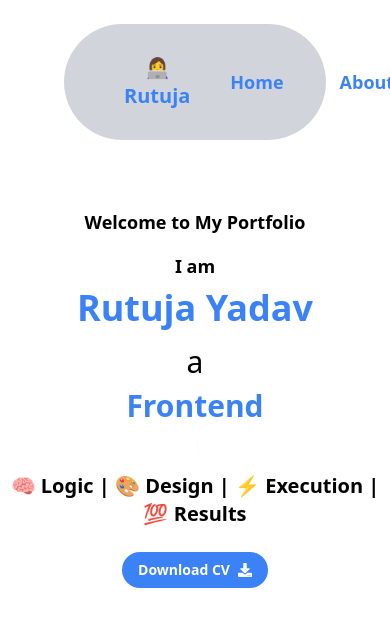
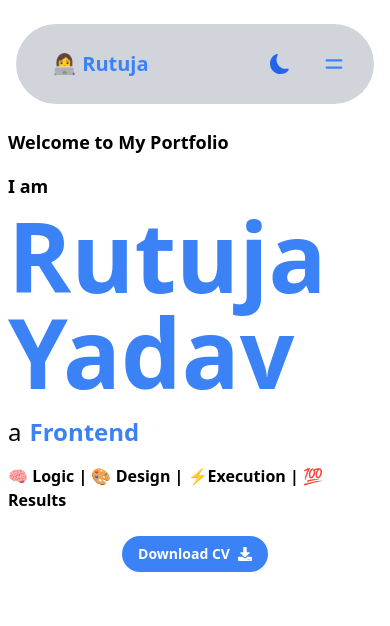
Before and after one commit to Rutu-yadav/portfolio, a React (Vite) app: page / in a window 390 px wide. Shown: the top 626 px of the page. Built offline with nearby package versions, Linux system fonts and the light colour scheme.

Commit message:
navbar responsive

```diff
--- a/src/components/AboutSection/AboutMe.jsx
+++ b/src/components/AboutSection/AboutMe.jsx
@@ -38,9 +38,9 @@ I'm excited to start my career and work on real-world projects!
   return (
     <div
       id="about"
-      className="min-h-screen flex justify-center items-center  sm:py-16 md:py-20"
+      className="min-h-screen flex justify-center items-center pt-20 sm:py-16 md:py-20"
     >
-      <div className="container mx-auto px-4 sm:px-6 md:px-8 lg:px-12">
+      <div className=" mx-auto px-4 sm:px-6 md:px-8 lg:px-12">
         <h1 className="text-3xl sm:text-4xl font-bold text-center mt-6 sm:mt-10 text-blue-900 dark:text-blue-400">
           About Me
         </h1>
--- a/src/components/Contact/Contact.jsx
+++ b/src/components/Contact/Contact.jsx
@@ -33,7 +33,7 @@ function Contact() {
       );
   };
   return (
-    <div id="contact" className="h-screen ">
+    <div id="contact" className="pt-28">
       <div className="">
         <h1 className="text-4xl font-bold text-center mb-10 text-blue-900 dark:text-blue-400">
           Contact Me
--- a/src/components/Footer.jsx
+++ b/src/components/Footer.jsx
@@ -2,7 +2,7 @@ import React from "react";
 
 function Footer() {
   return (
-    <div className="text-center mt-12 sm:mt-4">
+    <div className="text-center mt-12 sm:mt-4 bg-blue-100 dark:bg-gray-800 p-4 rounded-lg shadow-lg">
       <p className="text-gray-600">
         © {new Date().getFullYear()} All Rights Reserved | Developed with ❤️ by{" "}
         <span className="text-blue-500 font-semibold dark:text-blue-500">
--- a/src/components/Home/Home.jsx
+++ b/src/components/Home/Home.jsx
@@ -34,12 +34,12 @@ function Home() {
       </div>
       <div className="h-screen flex flex-col lg:flex-row">
         <div className="w-full lg:w-1/2 flex items-center justify-center bg-white dark:bg-[#111827] px-2 sm:px-6 md:px-8 lg:px-12">
-          <div className="text-black dark:text-white text-center lg:text-left mt-52">
+          <div className="text-black dark:text-white text-center lg:text-left mt-32">
             <motion.h1
               initial={{ opacity: 0, y: 100 }}
               animate={{ opacity: 1, y: 0 }}
               transition={{ duration: 1 }}
-              className="text-lg sm:text-xl md:text-2xl font-bold mb-4"
+              className="text-lg sm:text-xl md:text-2xl font-bold mb-4 text-left"
             >
               Welcome to My Portfolio
             </motion.h1>
@@ -47,7 +47,7 @@ function Home() {
               initial={{ opacity: 0, y: 100 }}
               animate={{ opacity: 1, y: 0 }}
               transition={{ duration: 0.5, delay: 0.2 }}
-              className="text-lg sm:text-xl md:text-2xl font-bold text-black dark:text-white mb-2"
+              className="text-lg sm:text-xl md:text-2xl font-bold text-black dark:text-white mb-2 text-left"
             >
               I am
             </motion.p>
@@ -55,7 +55,7 @@ function Home() {
               initial={{ opacity: 0, y: 100 }}
               animate={{ opacity: 1, y: 0 }}
               transition={{ duration: 0.5, delay: 0.4 }}
-              className="text-4xl sm:text-5xl md:text-6xl lg:text-7xl font-bold text-blue-500 mb-4"
+              className="text-8xl sm:text-5xl md:text-6xl lg:text-7xl font-bold text-blue-500 mb-4 text-left"
             >
               Rutuja Yadav
             </motion.p>
@@ -63,10 +63,10 @@ function Home() {
               initial={{ opacity: 0, x: 20 }}
               animate={{ opacity: 1, x: 0 }}
               transition={{ duration: 0.5, delay: 0.6 }}
-              className="flex flex-col sm:flex-row items-center justify-center lg:justify-start gap-2"
+              className="flex  sm:flex-row t gap-2"
             >
-              <span className="text-3xl sm:text-4xl md:text-5xl">a</span>
-              <span className="text-3xl sm:text-4xl md:text-5xl font-bold text-blue-500">
+              <span className="text-2xl sm:text-4xl md:text-5xl ">a</span>
+              <span className="text-2xl sm:text-4xl md:text-5xl font-bold text-blue-500 text-left">
                 {text}
               </span>
               <Cursor />
@@ -75,9 +75,9 @@ function Home() {
               initial={{ opacity: 0, y: 20 }}
               animate={{ opacity: 1, y: 0 }}
               transition={{ duration: 0.5, delay: 0.8 }}
-              className="mt-4 text-xl sm:text-2xl font-bold"
+              className="mt-4 text-base sm:text-2xl font-bold text-left "
             >
-              🧠 Logic | 🎨 Design | ⚡ Execution | 💯 Results
+              🧠 Logic | 🎨 Design | ⚡Execution | 💯 Results
             </motion.div>
             <motion.div
               initial={{ opacity: 0, y: 20 }}
@@ -108,10 +108,10 @@ function Home() {
           initial={{ opacity: 0, x: 50 }}
           animate={{ opacity: 1, x: 0 }}
           transition={{ duration: 0.8, delay: 0.5 }}
-          className="w-full lg:w-1/2 relative hidden  sm:block "
+          className="w-full lg:w-1/2 relative  hidden sm:block "
         >
           <div
-            className="absolute inset-0 bg-no-repeat bg-center mt-20 p-8 sm:p-16 md:p-24 lg:p-32"
+            className="absolute inset-0 bg-no-repeat bg-center  mt-20 p-8 sm:p-16 md:p-24 lg:p-32"
             style={{ backgroundImage: "url('/Images/office-work-11.svg')" }}
           />
         </motion.div>
--- a/src/components/Home/NavBar/Navbar.jsx
+++ b/src/components/Home/NavBar/Navbar.jsx
@@ -1,8 +1,99 @@
+// import React, { useState, useEffect } from "react";
+// import { BsSunFill, BsMoonFill } from "react-icons/bs";
+
+// export const Navbar = () => {
+//   const [isDarkMode, setIsDarkMode] = useState(false);
+
+//   useEffect(() => {
+//     // Check if user has a theme preference in localStorage
+//     const savedTheme = localStorage.getItem("theme");
+//     if (savedTheme) {
+//       setIsDarkMode(savedTheme === "dark");
+//       document.documentElement.classList.toggle("dark", savedTheme === "dark");
+//     }
+//   }, []);
+
+//   const toggleTheme = () => {
+//     setIsDarkMode(!isDarkMode);
+//     document.documentElement.classList.toggle("dark");
+//     localStorage.setItem("theme", !isDarkMode ? "dark" : "light");
+//   };
+
+//   const scrollToSection = (sectionId) => {
+//     const element = document.getElementById(sectionId);
+//     if (element) {
+//       element.scrollIntoView({ behavior: "smooth" });
+//     }
+//   };
+
+//   return (
+//     <div className="fixed top-6 left-0 right-0 z-50 mx-16 ">
+//       <div className="flex justify-between items-center p-5 rounded-full bg-gray-300 dark:bg-gray-800 text-blue-500 dark:text-blue-400">
+//         <button
+//           onClick={() => scrollToSection("home")}
+//           className="text-xl font-bold hover:text-blue-600 dark:hover:text-blue-300 transition-colors mx-10"
+//         >
+//           👩‍💻 Rutuja
+//         </button>
+
+//         <div className="flex items-center gap-14 ">
+//           <button
+//             onClick={() => scrollToSection("home")}
+//             className="hover:text-blue-600 dark:hover:text-blue-300 transition-colors text-lg font-bold"
+//           >
+//             Home
+//           </button>
+//           <button
+//             onClick={() => scrollToSection("about")}
+//             className="hover:text-blue-600 dark:hover:text-blue-300 transition-colors text-lg font-bold"
+//           >
+//             About
+//           </button>
+//           <button
+//             onClick={() => scrollToSection("skills")}
+//             className="hover:text-blue-600 dark:hover:text-blue-300 transition-colors text-lg font-bold"
+//           >
+//             Skills
+//           </button>
+//           <button
+//             onClick={() => scrollToSection("projects")}
+//             className="hover:text-blue-600 dark:hover:text-blue-300 transition-colors text-lg font-bold"
+//           >
+//             Projects
+//           </button>
+//         </div>
+//         <div className="flex items-center gap-8">
+//           <button
+//             onClick={toggleTheme}
+//             className="p-2 rounded-full hover:bg-gray-200 dark:hover:bg-gray-700 transition-colors text-lg font-bold"
+//             aria-label="Toggle theme"
+//           >
+//             {isDarkMode ? (
+//               <BsSunFill className="w-5 h-5 text-yellow-400" />
+//             ) : (
+//               <BsMoonFill className="w-5 h-5 text-blue-600" />
+//             )}
+//           </button>
+//           <button
+//             onClick={() => scrollToSection("contact")}
+//             className=" dark:hover:text-blue-300 transition-colors rounded-full border-2 border-blue-500 px-4 dark:bg-gray-800 p-2 text-lg font-bold hover:bg-blue-500 hover:text-white hover:dark:bg-blue-500 hover:dark:text-white"
+//           >
+//             Contact me
+//           </button>
+//         </div>
+//       </div>
+//     </div>
+//   );
+// };
+
 import React, { useState, useEffect } from "react";
 import { BsSunFill, BsMoonFill } from "react-icons/bs";
+import { HiMenuAlt4 } from "react-icons/hi";
+import { IoClose } from "react-icons/io5";
 
 export const Navbar = () => {
   const [isDarkMode, setIsDarkMode] = useState(false);
+  const [isMenuOpen, setIsMenuOpen] = useState(false);
 
   useEffect(() => {
     // Check if user has a theme preference in localStorage
@@ -23,20 +114,22 @@ export const Navbar = () => {
     const element = document.getElementById(sectionId);
     if (element) {
       element.scrollIntoView({ behavior: "smooth" });
+      setIsMenuOpen(false); // Close menu after clicking
     }
   };
 
   return (
-    <div className="fixed top-6 left-0 right-0 z-50 mx-16 ">
+    <div className="fixed top-6 left-0 right-0 z-50 mx-4 md:mx-16">
       <div className="flex justify-between items-center p-5 rounded-full bg-gray-300 dark:bg-gray-800 text-blue-500 dark:text-blue-400">
         <button
           onClick={() => scrollToSection("home")}
-          className="text-xl font-bold hover:text-blue-600 dark:hover:text-blue-300 transition-colors mx-10"
+          className="text-xl font-bold hover:text-blue-600 dark:hover:text-blue-300 transition-colors mx-4 md:mx-10"
         >
           👩‍💻 Rutuja
         </button>
 
-        <div className="flex items-center gap-14 ">
+        {/* Desktop Navigation */}
+        <div className="hidden md:flex items-center gap-14">
           <button
             onClick={() => scrollToSection("home")}
             className="hover:text-blue-600 dark:hover:text-blue-300 transition-colors text-lg font-bold"
@@ -62,7 +155,8 @@ export const Navbar = () => {
             Projects
           </button>
         </div>
-        <div className="flex items-center gap-8">
+
+        <div className="flex items-center gap-4 md:gap-8">
           <button
             onClick={toggleTheme}
             className="p-2 rounded-full hover:bg-gray-200 dark:hover:bg-gray-700 transition-colors text-lg font-bold"
@@ -74,14 +168,66 @@ export const Navbar = () => {
               <BsMoonFill className="w-5 h-5 text-blue-600" />
             )}
           </button>
+
+          {/* Hamburger Menu Button */}
+          <button
+            onClick={() => setIsMenuOpen(!isMenuOpen)}
+            className="md:hidden p-2 rounded-full hover:bg-gray-200 dark:hover:bg-gray-700 transition-colors"
+            aria-label="Toggle menu"
+          >
+            {isMenuOpen ? (
+              <IoClose className="w-6 h-6" />
+            ) : (
+              <HiMenuAlt4 className="w-6 h-6" />
+            )}
+          </button>
+
           <button
             onClick={() => scrollToSection("contact")}
-            className=" dark:hover:text-blue-300 transition-colors rounded-full border-2 border-blue-500 px-4 dark:bg-gray-800 p-2 text-lg font-bold hover:bg-blue-500 hover:text-white hover:dark:bg-blue-500 hover:dark:text-white"
+            className="hidden md:block dark:hover:text-blue-300 transition-colors rounded-full border-2 border-blue-500 px-4 dark:bg-gray-800 p-2 text-lg font-bold hover:bg-blue-500 hover:text-white hover:dark:bg-blue-500 hover:dark:text-white"
           >
             Contact me
           </button>
         </div>
       </div>
+
+      {/* Mobile Menu */}
+      {isMenuOpen && (
+        <div className="md:hidden absolute top-full left-0 right-0 mt-2 mx-4 p-4 rounded-2xl bg-gray-300 dark:bg-gray-800 shadow-lg">
+          <div className="flex flex-col gap-4">
+            <button
+              onClick={() => scrollToSection("home")}
+              className="hover:text-blue-600 dark:hover:text-blue-300 transition-colors text-lg font-bold py-2 hover:bg-blue-400 rounded-full"
+            >
+              Home
+            </button>
+            <button
+              onClick={() => scrollToSection("about")}
+              className="hover:text-blue-600 dark:hover:text-blue-300 transition-colors text-lg font-bold py-2 hover:bg-blue-400 rounded-full"
+            >
+              About
+            </button>
+            <button
+              onClick={() => scrollToSection("skills")}
+              className="hover:text-blue-600 dark:hover:text-blue-300 transition-colors text-lg font-bold py-2 hover:bg-blue-400 rounded-full "
+            >
+              Skills
+            </button>
+            <button
+              onClick={() => scrollToSection("projects")}
+              className="hover:text-blue-600 dark:hover:text-blue-300 transition-colors text-lg font-bold py-2 hover:bg-blue-400 rounded-full"
+            >
+              Projects
+            </button>
+            <button
+              onClick={() => scrollToSection("contact")}
+              className="hover:text-blue-600 dark:hover:text-blue-300 transition-colors text-lg font-bold py-2 hover:bg-blue-400 rounded-full"
+            >
+              Contact me
+            </button>
+          </div>
+        </div>
+      )}
     </div>
   );
 };
```
Also changed, not shown: src/components/ProjectSection/Projects.jsx (+3 -6 lines), src/components/Skills/Skills.jsx (+7 -7 lines).
